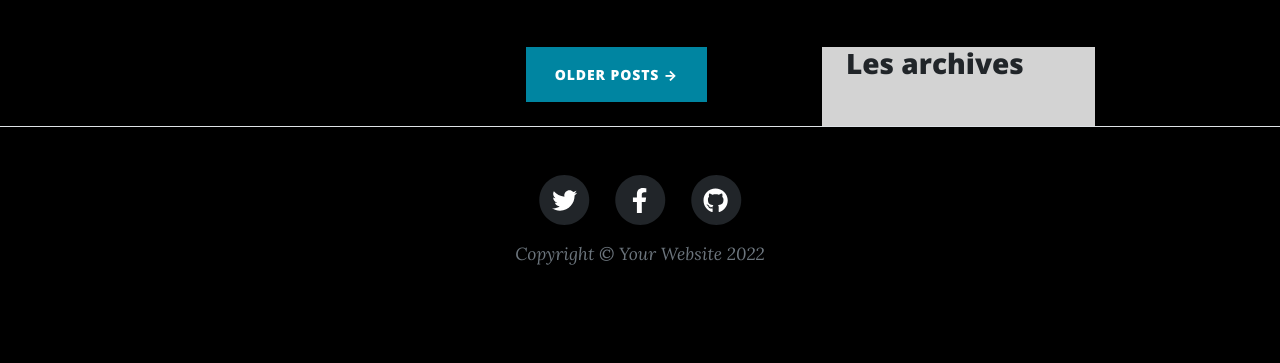
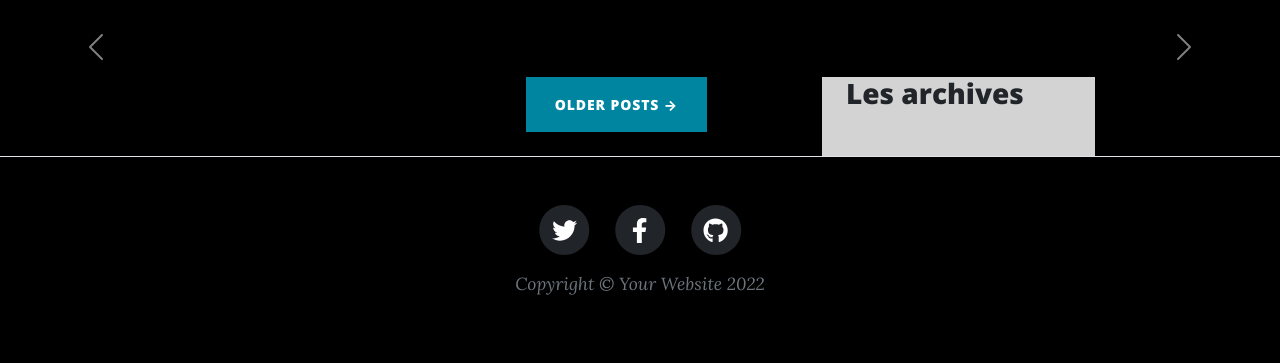
Before and after one commit to CogitiumAcademy/symfony5-afpa-blog, a Symfony app: template templates/post/home.html.twig in a window 1280 px wide. Shown: the part 437-800 px from the top of the page. Run offline with Twig, Linux system fonts and the light colour scheme; the template is opened without the code that fills it, so the values that code supplies are empty; some libraries are stand-ins or nearby versions.

Commit message:
Ajout slider images avec SQL order by RAND

```diff
--- a/composer.json
+++ b/composer.json
@@ -10,6 +10,7 @@
         "ext-intl": "*",
         "antishov/doctrine-extensions-bundle": "^1.4",
         "api-platform/core": "^2.6",
+        "beberlei/doctrineextensions": "^1.3",
         "doctrine/annotations": "^1.0",
         "doctrine/doctrine-bundle": "^2.6",
         "doctrine/doctrine-migrations-bundle": "^3.2",
--- a/public/clean/css/perso.css
+++ b/public/clean/css/perso.css
@@ -28,3 +28,14 @@ body {
 .sidebar {
     background-color: lightgrey;
 }
+
+.carousel {
+    margin-bottom: 30px;
+}
+
+.carousel img {
+    width: 300px;
+    margin: auto;
+    padding: 20px;
+    background-color: white;
+}
--- a/src/Controller/PostController.php
+++ b/src/Controller/PostController.php
@@ -25,10 +25,13 @@ class PostController extends AbstractController
         //dd($posts);
         $oldPosts = $postRepository->findOldPosts();
         //dd($oldPosts);
+        $randomPhotos = $postRepository->findRandomPhotos();
+        //dd($randomPhotos);
 
         return $this->render('post/home.html.twig', [
             'posts' => $posts,
             'oldPosts' => $oldPosts,
+            'randomPhotos' => $randomPhotos,
         ]);
     }
 
--- a/templates/post/home.html.twig
+++ b/templates/post/home.html.twig
@@ -6,6 +6,31 @@
 
 
 {% block body %}
+
+        <div id="carouselExampleInterval" class="carousel slide carousel-fade" data-bs-ride="carousel">
+            <div class="carousel-inner">
+
+                {% set a = 0 %}
+                {% for photo in randomPhotos %}
+                    {# {{ dump(a) }} #}
+                    <div class="carousel-item {{ (a==0)?'active':'' }}">
+                        <img src="{{ app_cdn }}{{ photo.image }}" class="d-block" alt="...">
+                    </div>
+                    {% set a = a + 1 %}
+
+                {% endfor %}
+
+            </div>
+            <button class="carousel-control-prev" type="button" data-bs-target="#carouselExampleInterval" data-bs-slide="prev">
+                <span class="carousel-control-prev-icon" aria-hidden="true"></span>
+                <span class="visually-hidden">Previous</span>
+            </button>
+            <button class="carousel-control-next" type="button" data-bs-target="#carouselExampleInterval" data-bs-slide="next">
+                <span class="carousel-control-next-icon" aria-hidden="true"></span>
+                <span class="visually-hidden">Next</span>
+            </button>
+        </div>
+
         <!-- Main Content-->
         <div class="container px-4 px-lg-5">
             <div class="row gx-4 gx-lg-5 justify-content-center">
```
Also changed, not shown: src/Repository/PostRepository.php (+16 -0 lines), 3 other files.
